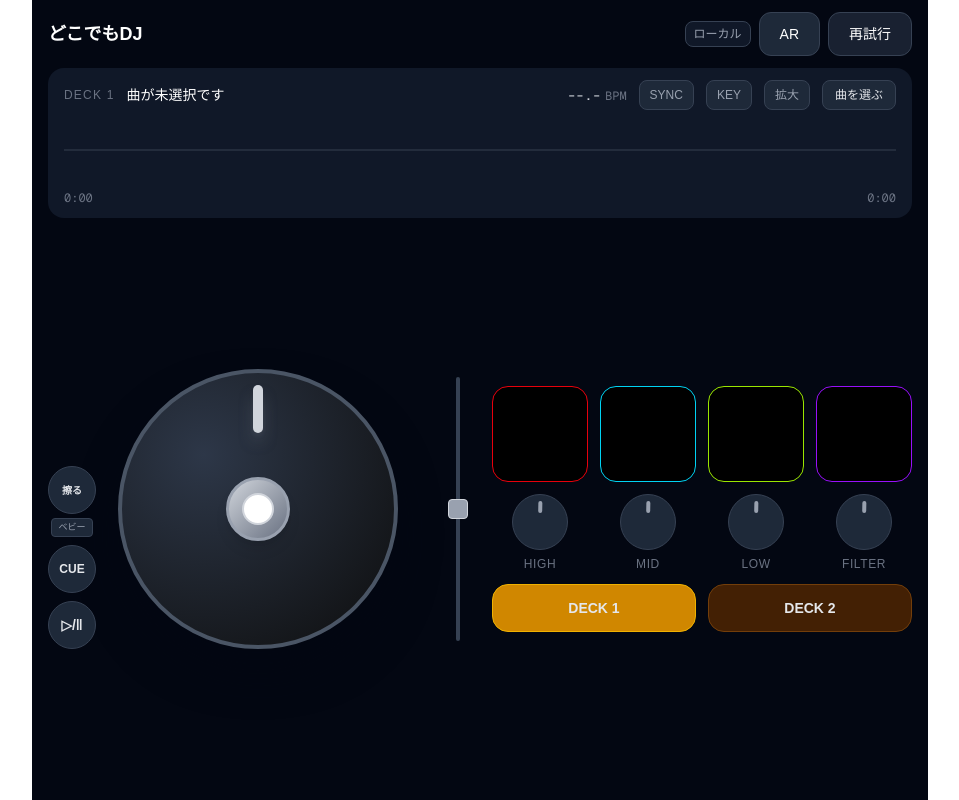
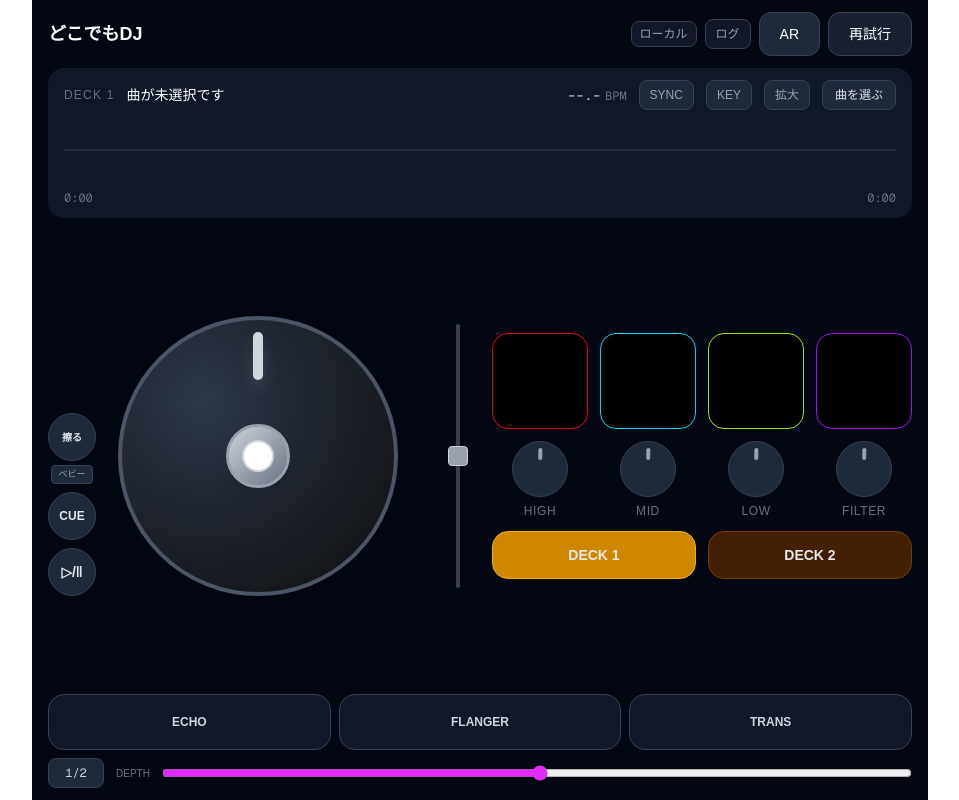
Before and after one commit to andooo26/dokodemo-dj, a Next.js app: page /touch in a window 1280 px wide. Shown: the whole page, without its empty margins (160-1119 px from the left). Built offline with nearby package versions, Linux system fonts and the light colour scheme.

Commit message:
PADのレイアウトを変更

```diff
--- a/src/app/touch/page.tsx
+++ b/src/app/touch/page.tsx
@@ -3,8 +3,8 @@
 import { useState, useEffect, useRef, useCallback } from 'react'
 import { useMidiBridge } from '@/hooks/useMidiBridge'
 import { useDjEngine } from '@/hooks/useDjEngine'
-import type { DeckIndex, DeckState } from '@/core/audio'
-import { PEAKS_PER_SEC, BEATS_PER_BAR } from '@/core/audio'
+import type { DeckIndex, DeckState, FxKind } from '@/core/audio'
+import { PEAKS_PER_SEC, BEATS_PER_BAR, FX_KINDS, FX_BEATS } from '@/core/audio'
 import { RoomGate } from '@/components/RoomGate'
 import { withRoom } from '@/core/room'
 import type { MidiMsg, Status } from '@/hooks/useMidiBridge'
@@ -737,11 +737,97 @@ function TrackStrip({ deck, state, position, peaks, rate, onLoad, onSeek, onBpm,
   )
 }
 
+// エフェクトは押している間だけ掛ける。rekordbox の Pad FX と同じ感覚。
+// 掛けっぱなしにしないので、戻し忘れて曲が埋もれることがない
+const FX_LABELS: Record<FxKind, string> = { echo: 'ECHO', flanger: 'FLANGER', trans: 'TRANS' }
+
+function FxPads({ state, onPick, onHold, onBeat, onDepth }: {
+  state: DeckState
+  onPick: (kind: FxKind) => void
+  onHold: (on: boolean) => void
+  onBeat: (index: number) => void
+  onDepth: (value: number) => void
+}) {
+  return (
+    <div className="flex flex-col gap-2">
+      <div className="flex gap-2">
+        {FX_KINDS.map(kind => {
+          const live = state.fxOn && state.fx === kind
+          return (
+            <button
+              key={kind}
+              className={`flex-1 h-14 rounded-2xl text-xs font-semibold select-none touch-none border
+                          transition-all duration-75
+                          ${live
+                            ? 'bg-fuchsia-500 border-fuchsia-400 text-gray-950 scale-95'
+                            : 'bg-gray-900 border-gray-700 text-gray-300'}`}
+              onPointerDown={(e) => {
+                e.currentTarget.setPointerCapture(e.pointerId)
+                onPick(kind)
+                onHold(true)
+              }}
+              onPointerUp={() => onHold(false)}
+              onPointerCancel={() => onHold(false)}
+              onPointerLeave={() => onHold(false)}
+            >
+              {FX_LABELS[kind]}
+            </button>
+          )
+        })}
+      </div>
+
+      <div className="flex items-center gap-3">
+        {/* 効果の長さ。押すたびに細かくなる */}
+        <button
+          onClick={() => onBeat((state.fxBeat + 1) % FX_BEATS.length)}
+          className="shrink-0 w-14 text-xs px-2 py-1.5 rounded-lg bg-gray-800 border border-gray-700
+                     text-gray-300 font-mono tabular-nums"
+        >
+          {FX_BEATS[state.fxBeat].label}
+        </button>
+        <span className="text-[10px] text-gray-500 shrink-0">DEPTH</span>
+        <input
+          type="range" min={0} max={127} value={state.fxDepth}
+          onChange={e => onDepth(Number(e.target.value))}
+          className="flex-1 accent-fuchsia-500"
+        />
+      </div>
+    </div>
+  )
+}
+
+// ログは普段は畳んでおく。操作面を狭めないため
+function LogWindow({ log, onClose }: { log: string[]; onClose: () => void }) {
+  return (
+    <div className="fixed inset-0 z-50 bg-black/70 flex items-center justify-center p-4"
+         onClick={onClose}>
+      <div className="w-full max-w-md max-h-[70vh] flex flex-col bg-gray-900 border border-gray-700
+                      rounded-2xl overflow-hidden"
+           onClick={e => e.stopPropagation()}>
+        <div className="flex items-center justify-between px-4 py-3 border-b border-gray-800">
+          <span className="text-sm font-semibold">ログ</span>
+          <button onClick={onClose}
+                  className="text-xs px-3 py-1.5 rounded-lg bg-gray-800 border border-gray-700 text-gray-300">
+            閉じる
+          </button>
+        </div>
+        {/* ログは拾って貼れるように、ここだけ選択を許す */}
+        <div className="flex-1 overflow-y-auto p-3 font-mono text-xs space-y-0.5 select-text">
+          {log.length === 0
+            ? <p className="text-gray-600">-log-</p>
+            : log.map((l, i) => <p key={i} className="text-gray-400 leading-5">{l}</p>)}
+        </div>
+      </div>
+    </div>
+  )
+}
+
 // --- Page ---
 
 export default function Controller() {
   const [mounted, setMounted]   = useState(false)
   const [activeDeck, setActiveDeck] = useState(0)
+  const [showLog, setShowLog] = useState(false)
   const [eqValues, setEqValues]   = useState([[64,64,64,64],[64,64,64,64]])
   const [pitchValues, setPitchValues] = useState([PITCH_CENTER, PITCH_CENTER])
   const dj = useDjEngine()
@@ -770,6 +856,12 @@ export default function Controller() {
               ローカル
             </span>
           )}
+          <button
+            onClick={() => setShowLog(true)}
+            className="text-xs px-2.5 py-1.5 rounded-lg bg-gray-900 border border-gray-700 text-gray-400"
+          >
+            ログ
+          </button>
           <LinkButton href={withRoom('/ar', room)}>AR</LinkButton>
           <ConnectButton
             disabled={!mounted || status === 'connecting'}
@@ -877,12 +969,16 @@ export default function Controller() {
       </div>
       </div>
 
-      {/* Log */}
-      <div className="flex-1 bg-gray-900 rounded-2xl p-3 overflow-y-auto font-mono text-xs space-y-0.5 min-h-[160px] landscape:hidden">
-        {log.length === 0
-          ? <p className="text-gray-600">-log-</p>
-          : log.map((l, i) => <p key={i} className="text-gray-400 leading-5">{l}</p>)}
-      </div>
+      {/* FX */}
+      <FxPads
+        state={dj.decks[activeDeck]}
+        onPick={(kind) => dj.setFx(activeDeck as DeckIndex, kind)}
+        onHold={(on) => dj.setFxOn(activeDeck as DeckIndex, on)}
+        onBeat={(v) => dj.setFxBeat(activeDeck as DeckIndex, v)}
+        onDepth={(v) => dj.setFxDepth(activeDeck as DeckIndex, v)}
+      />
+
+      {showLog && <LogWindow log={log} onClose={() => setShowLog(false)} />}
 
     </main>
   )
--- a/src/core/audio.ts
+++ b/src/core/audio.ts
@@ -694,6 +694,7 @@ export function createDjEngine(onChange?: (states: DeckState[]) => void) {
     cuePress, cueRelease,
     touch, jog, setScratchGate, setTempo, setKeylock, setEq, setFilter, seek, hotCue, setBpm,
     sync, setMaster,
+    setFx, setFxOn, setFxBeat, setFxDepth,
     beatPhase: (i: DeckIndex) => beatPhaseOf(decks[i]),
     position: (i: DeckIndex) => positionOf(decks[i]),
     peaks: (i: DeckIndex) => decks[i].peaks,
--- a/src/core/mapping.js
+++ b/src/core/mapping.js
@@ -21,8 +21,9 @@ const KNOBS = [
 const TURNTABLE_STOP_NOTE = 46
 const CUE_NOTE            = 47
 const PLAY_NOTE           = 0
-const SYNC_NOTE           = 48
-const MASTER_NOTE         = 49
+const DECK_SELECT_NOTE    = 48   // 画面のDECK1/2切り替えが使っている
+const SYNC_NOTE           = 50
+const MASTER_NOTE         = 51
 
 // TEMPOは14bit。ピッチベンドはジョグが使うのでCCペアで送る。
 const SCRATCH_GATE_CC = 14   // 擦り音の音量。トランスフォーマーで拍に刻む
@@ -49,7 +50,7 @@ function padByNote(note) {
 module.exports = {
   DECK1, DECK2,
   PADS, KNOBS,
-  TURNTABLE_STOP_NOTE, CUE_NOTE, PLAY_NOTE, SYNC_NOTE, MASTER_NOTE,
+  TURNTABLE_STOP_NOTE, CUE_NOTE, PLAY_NOTE, DECK_SELECT_NOTE, SYNC_NOTE, MASTER_NOTE,
   SCRATCH_GATE_CC,
   PITCH_CC, PITCH_CC_LSB, PITCH_MAX, PITCH_CENTER, PITCH_DETENT,
   pitchToCC,
--- a/src/hooks/useDjEngine.ts
+++ b/src/hooks/useDjEngine.ts
@@ -3,7 +3,7 @@
 import { useCallback, useEffect, useRef, useState } from 'react'
 import { createDjEngine } from '@/core/audio'
 import { createMidiHandler } from '@/core/djmidi'
-import type { DeckIndex, DeckState, DjEngine } from '@/core/audio'
+import type { DeckIndex, DeckState, DjEngine, FxKind } from '@/core/audio'
 import type { MidiMsg } from '@/core/codec'
 
 const empty = (): DeckState => ({
@@ -47,8 +47,12 @@ export function useDjEngine() {
   const sync     = useCallback((deck: DeckIndex) => engineRef.current?.sync(deck), [])
   const setMaster = useCallback((deck: DeckIndex) => engineRef.current?.setMaster(deck), [])
   const beatPhase = useCallback((deck: DeckIndex) => engineRef.current?.beatPhase(deck) ?? null, [])
+  const setFx      = useCallback((deck: DeckIndex, kind: FxKind) => engineRef.current?.setFx(deck, kind), [])
+  const setFxOn    = useCallback((deck: DeckIndex, on: boolean) => engineRef.current?.setFxOn(deck, on), [])
+  const setFxBeat  = useCallback((deck: DeckIndex, v: number) => engineRef.current?.setFxBeat(deck, v), [])
+  const setFxDepth = useCallback((deck: DeckIndex, v: number) => engineRef.current?.setFxDepth(deck, v), [])
   const position = useCallback((deck: DeckIndex) => engineRef.current?.position(deck) ?? 0, [])
   const seek     = useCallback((deck: DeckIndex, to: number) => engineRef.current?.seek(deck, to), [])
 
-  return { decks, handle, load, seek, position, peaks, rate, setBpm, setKeylock, sync, setMaster, beatPhase, resume }
+  return { decks, handle, load, seek, position, peaks, rate, setBpm, setKeylock, sync, setMaster, beatPhase, setFx, setFxOn, setFxBeat, setFxDepth, resume }
 }
```
